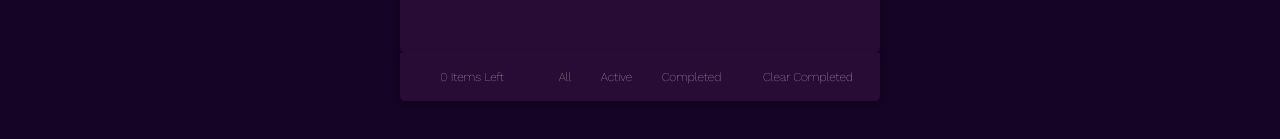
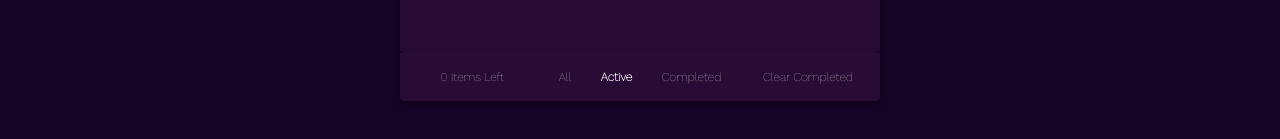
Before and after one commit to sinhahariom/FM-todo_application, a React (Create React App) app: page / in a window 1280 px wide. Shown: the part 475-614 px from the top of the page. Built offline with nearby package versions, Linux system fonts and the light colour scheme.

Commit message:
added selected tab cosmetics

```diff
--- a/src/Components/ToDoCard.js
+++ b/src/Components/ToDoCard.js
@@ -106,9 +106,9 @@ const ToDoCard = () => {
           <span>{count} Items Left</span>
         </div>
         <div className="todo-tabs-buttons-wrapper">
-          <span onClick={() => handleTabClick("All")}>All</span>
-          <span onClick={() => handleTabClick("Active")}>Active</span>
-          <span onClick={() => handleTabClick("Completed")}>Completed</span>
+          <span onClick={() => handleTabClick("All")} className={isAllTabActive ? 'tabs selected-tab' : 'tabs'} >All</span>
+          <span onClick={() => handleTabClick("Active")} className={isActiveTabActive ? 'tabs selected-tab' : 'tabs'} >Active</span>
+          <span onClick={() => handleTabClick("Completed")} className={isCompletedTabActive ? 'tabs selected-tab' : 'tabs'} >Completed</span>
         </div>
         <div className="todo-clear-button" onClick={handleClearCompleted}>
           <span>Clear Completed</span>
--- a/src/Components/ToDoCard.scss
+++ b/src/Components/ToDoCard.scss
@@ -100,12 +100,15 @@
             width: 100%;
             display: flex;
             align-items: center;
-            span{
+            .tabs{
                 height: auto;
                 display: inline-block;
                 text-align: center;
                 cursor: pointer;
                 width: auto;
+                &.selected-tab{
+                    font-weight: bolder;
+                }
             }
         }
         .todo-clear-button{
```
